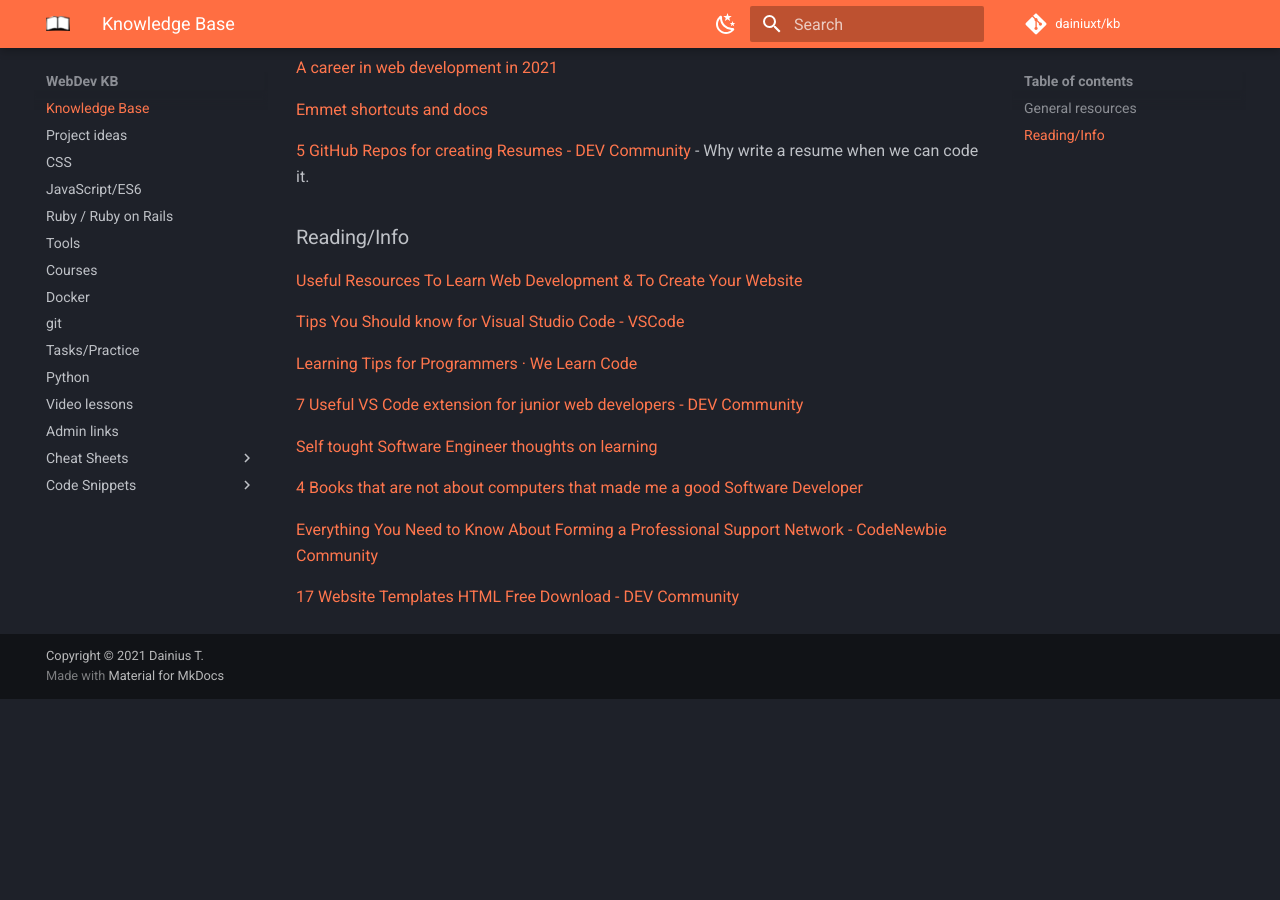
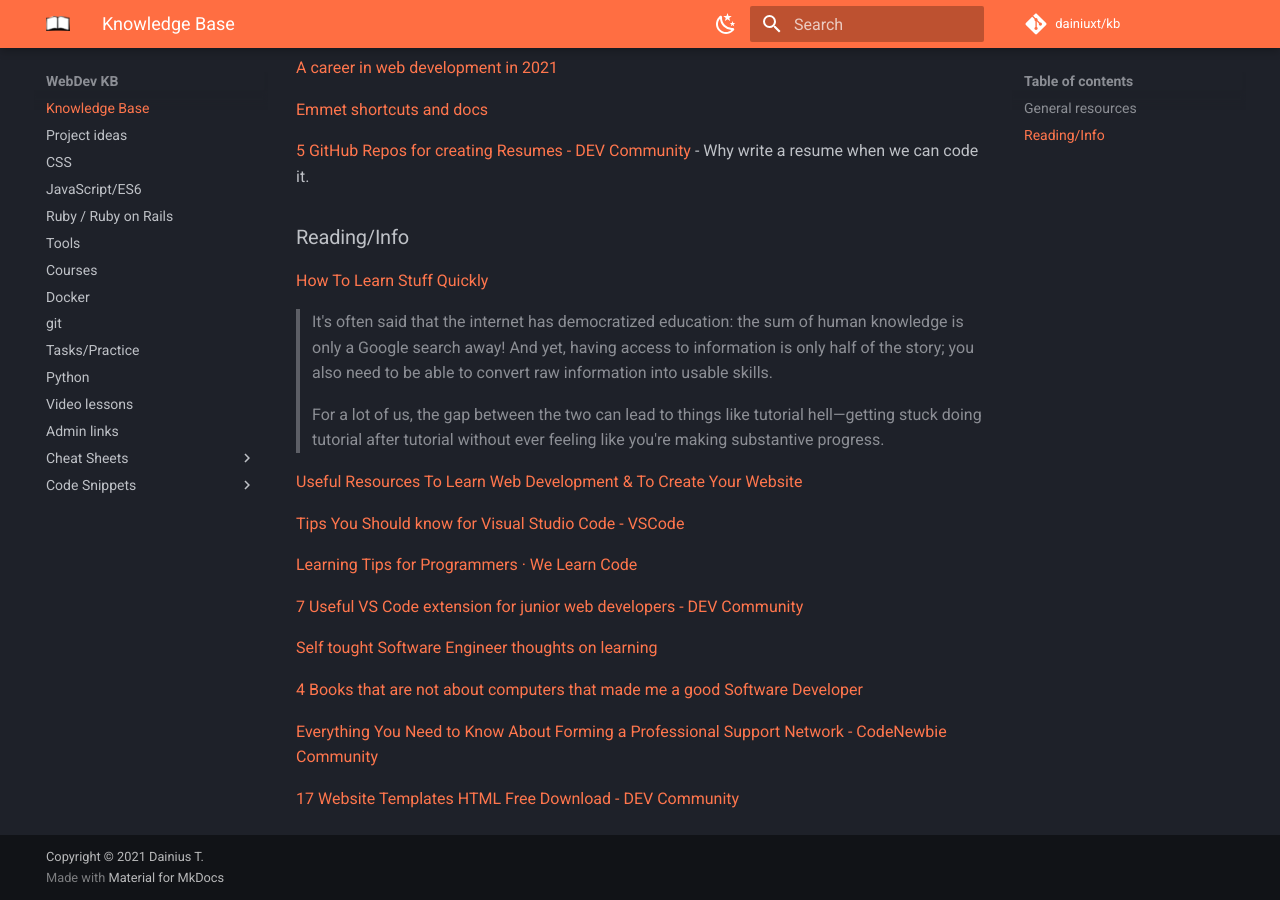
Before and after one commit to dainiuxt/kb, an MkDocs documentation site: the page built from docs/index.md, in a window 1280 px wide and 900 px high, scrolled down 644 px. Built offline with MkDocs 1.6.1 and Material for MkDocs 9.7.7, drawn with Linux system fonts in a browser that asks for light colours; comment, search, counter and statistics services are not loaded; before the commit the page ends 1343 px from its top, so only the background shows below that.

Commit message:
add how to learn things quickly

```diff
--- a/docs/index.md
+++ b/docs/index.md
@@ -34,6 +34,12 @@
 
 ### Reading/Info
 
+[How To Learn Stuff Quickly](https://www.joshwcomeau.com/blog/how-to-learn-stuff-quickly/)
+
+> It's often said that the internet has democratized education: the sum of human knowledge is only a Google search away! And yet, having access to information is only half of the story; you also need to be able to convert raw information into usable skills.
+>
+> For a lot of us, the gap between the two can lead to things like tutorial hell—getting stuck doing tutorial after tutorial without ever feeling like you're making substantive progress.
+
 [Useful Resources To Learn Web Development & To Create Your Website](https://apoorvtyagi.tech/useful-resources-to-learn-web-development-and-to-create-your-website)
 
 [Tips You Should know for Visual Studio Code - VSCode](https://dev.to/zahab/6-tips-and-tricks-every-developer-should-know-in-visual-studio-code-48mo)
```
